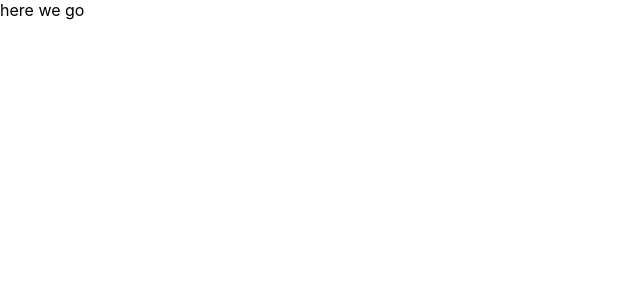
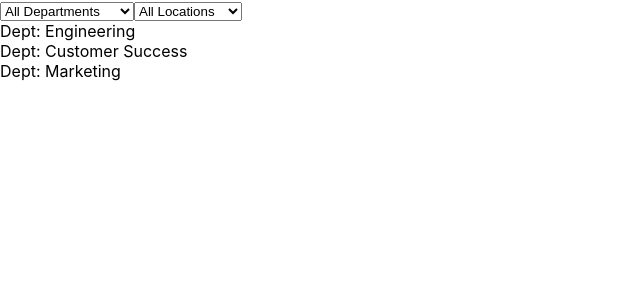
Before and after one commit to tomgenoni/job-listings, a React (Create React App) app: page / in a window 1280 px wide. Shown: the top 300 px of the page, without its empty margins (0-640 px from the left). Built offline with nearby package versions, Linux system fonts and the light colour scheme.

Commit message:
Adding logic

```diff
--- a/src/App.js
+++ b/src/App.js
@@ -1,8 +1,84 @@
+import React, { useState, useEffect } from 'react';
+import json from './data/data.json';
+import Select from './components/select/index';
+import List from './components/list/index';
+
 // import logo from './logo.svg';
 // import './App.css';
 
 function App() {
-  return <div>here we go</div>;
+  const rawData = [...json.jobs];
+
+  // Dropdown data
+  const getDepartments = (data) => {
+    const arr = data.map((item) => item.department.name);
+    let unique = [...new Set(arr)];
+    unique.unshift('All Departments');
+    return unique;
+  };
+
+  const getLocations = (data) => {
+    let arr = [];
+    data.forEach((item) => {
+      item.offices.forEach((office) => {
+        arr.push(office.name);
+      });
+    });
+    let unique = [...new Set(arr)];
+    unique.unshift('All Locations');
+    return unique;
+  };
+
+  const departments = getDepartments(rawData);
+  const locations = getLocations(rawData);
+
+  const [department, setDepartment] = useState(departments[0]);
+  const [location, setLocation] = useState(locations[0]);
+
+  const [listingsData, setListingsData] = useState(rawData);
+
+  useEffect(() => {
+    console.log('use effect');
+    let filtered = [...json.jobs];
+
+    if (department !== departments[0]) {
+      filtered = filtered.filter((item) => item.department.name === department);
+    }
+    if (location !== locations[0]) {
+      filtered = filtered
+        .filter((item) => {
+          return (item.offices = item.offices.filter((office) => office.name === location));
+        })
+        .filter((item) => item.offices.length > 0);
+    }
+
+    // Create list of available departments post-filtering
+    const filteredDepartments = [];
+    filtered.forEach((item) => {
+      const department = item.department.name;
+      if (!filteredDepartments.includes(department)) {
+        filteredDepartments.push(department);
+      }
+    });
+
+    // // Create an objec to hold the jobs for each department
+    const foo = [];
+    // Only include jobs are belong to a given department
+    for (const key of filteredDepartments) {
+      const item = { name: key, jobs: filtered.filter((item) => item.department.name === key) };
+      foo.push(item);
+    }
+    console.log(foo);
+    setListingsData(foo);
+  }, [department, location]);
+
+  return (
+    <div className='App'>
+      <Select onChange={(value) => setDepartment(value)} value={department} data={departments} />
+      <Select onChange={(value) => setLocation(value)} value={location} data={locations} />
+      <List data={listingsData} />
+    </div>
+  );
 }
 
 export default App;
--- /dev/null
+++ b/src/components/list/index.js
@@ -0,0 +1,24 @@
+import React from 'react';
+
+function Job({ data }) {
+  return (
+    <div>
+      {data.map(({ title }, i) => (
+        <div key={i}>job: {title}</div>
+      ))}
+    </div>
+  );
+}
+
+export default function List({ data }) {
+  return (
+    <div>
+      {data.map(({ name, jobs }, i) => (
+        <div key={i}>
+          <div>Dept: {name}</div>
+          {/* <Job data={jobs} /> */}
+        </div>
+      ))}
+    </div>
+  );
+}
--- /dev/null
+++ b/src/components/select/index.js
@@ -0,0 +1,13 @@
+import React from 'react';
+
+export default function Select({ onChange, value, data }) {
+  return (
+    <select value={value} onChange={(e) => onChange(e.target.value, e)}>
+      {data.map((item, i) => (
+        <option value={item} key={i}>
+          {item}
+        </option>
+      ))}
+    </select>
+  );
+}
--- /dev/null
+++ b/src/data/data.json
@@ -0,0 +1,154 @@
+{
+  "jobs": [
+    {
+      "id": 3581,
+      "title": "Backend engineer",
+      "offices": [
+        {
+          "id": 583219,
+          "name": "San Francisco"
+        }
+      ],
+      "department": {
+        "id": 92385,
+        "name": "Engineering"
+      }
+    },
+
+    {
+      "id": 3012,
+      "title": "Backend engineer, data",
+      "offices": [
+        {
+          "id": 583219,
+          "name": "San Francisco"
+        },
+        {
+          "id": 53821,
+          "name": "Remote"
+        }
+      ],
+      "department": {
+        "id": 92385,
+        "name": "Engineering"
+      }
+    },
+
+    {
+      "id": 3102,
+      "title": "Full-stack engineer",
+      "offices": [
+        {
+          "id": 583219,
+          "name": "San Francisco"
+        },
+        {
+          "id": 583201,
+          "name": "New York City"
+        }
+      ],
+      "department": {
+        "id": 92385,
+        "name": "Engineering"
+      }
+    },
+
+    {
+      "id": 3667,
+      "title": "IT lead",
+      "offices": [
+        {
+          "id": 583219,
+          "name": "San Francisco"
+        }
+      ],
+      "department": {
+        "id": 92385,
+        "name": "Engineering"
+      }
+    },
+
+    {
+      "id": 6728,
+      "title": "Associate Customer Success Manager",
+      "offices": [
+        {
+          "id": 583219,
+          "name": "San Francisco"
+        }
+      ],
+      "department": {
+        "id": 62832,
+        "name": "Customer Success"
+      }
+    },
+
+    {
+      "id": 6921,
+      "title": "Customer Success Manager",
+      "offices": [
+        {
+          "id": 583201,
+          "name": "New York City"
+        }
+      ],
+      "department": {
+        "id": 62832,
+        "name": "Customer Success"
+      }
+    },
+
+    {
+      "id": 0,
+      "title": "SEO Manager",
+      "offices": [
+        {
+          "id": 583219,
+          "name": "San Francisco"
+        },
+        {
+          "id": 53821,
+          "name": "Remote"
+        }
+      ],
+      "department": {
+        "id": 35820,
+        "name": "Marketing"
+      }
+    },
+
+    {
+      "id": 0,
+      "title": "Director, Product Marketing",
+      "offices": [
+        {
+          "id": 583201,
+          "name": "New York City"
+        }
+      ],
+      "department": {
+        "id": 35820,
+        "name": "Marketing"
+      }
+    },
+
+    {
+      "id": 0,
+      "title": "Performance Marketing Manager",
+      "offices": [
+        {
+          "id": 583201,
+          "name": "New York City"
+        },
+        {
+          "id": 53821,
+          "name": "Remote"
+        }
+      ],
+      "department": {
+        "id": 35820,
+        "name": "Marketing"
+      }
+    }
+  ]
+}
```
